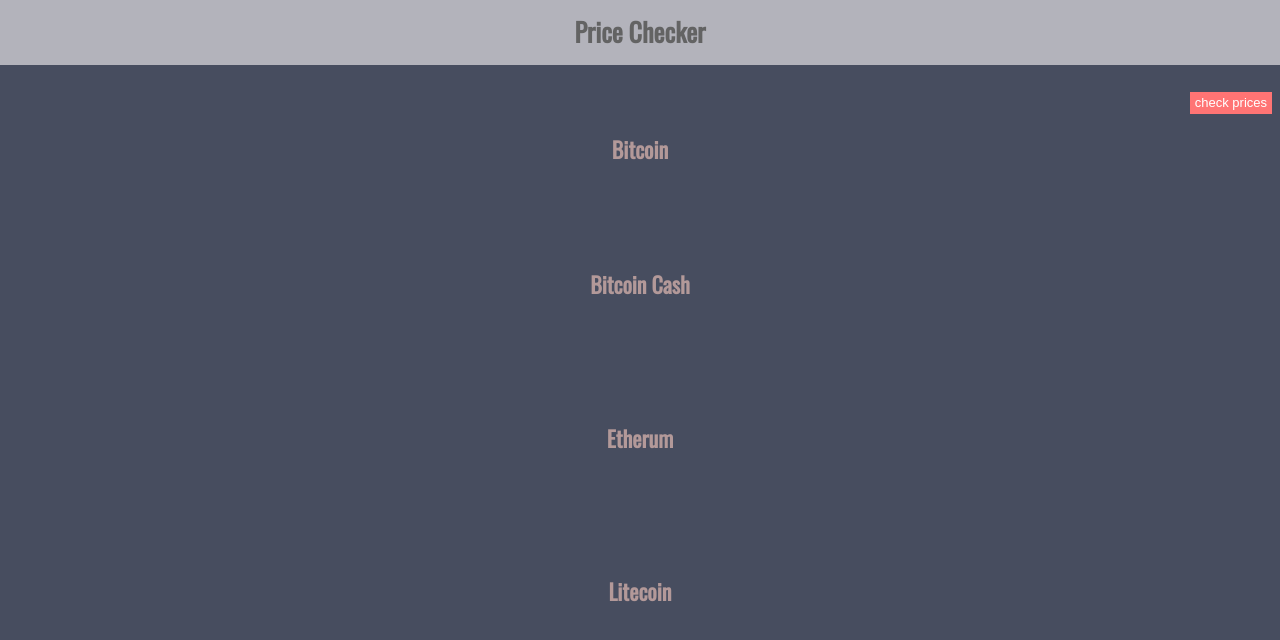
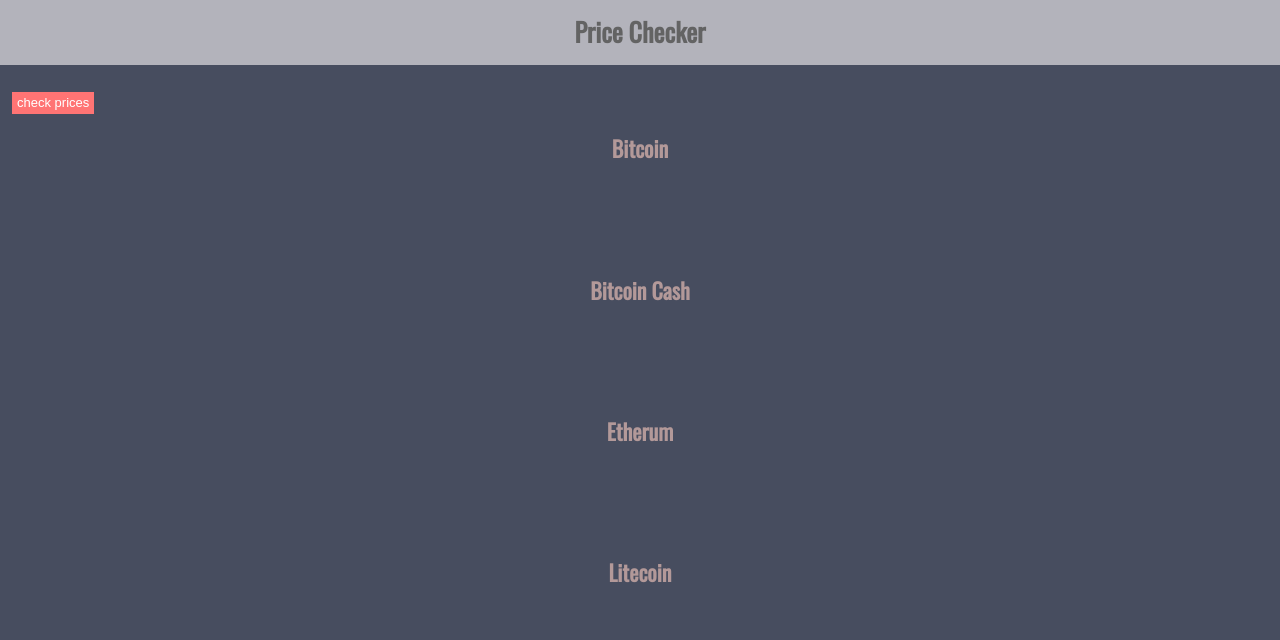
Before and after one commit to jacobg1/crypto-checker, a React (Create React App) app: page / in a window 1280 px wide. Shown: the top 640 px of the page. Built offline with nearby package versions, Linux system fonts and the light colour scheme.

Commit message:
add button

```diff
--- a/package.json
+++ b/package.json
@@ -4,6 +4,7 @@
   "private": true,
   "dependencies": {
     "axios": "^0.17.1",
+    "jquery": "^3.3.1",
     "react": "^16.2.0",
     "react-dom": "^16.2.0",
     "react-scripts": "1.1.1",
--- a/src/App.css
+++ b/src/App.css
@@ -30,26 +30,26 @@
   font-family: 'Oswald', sans-serif;
 }
 
+.App p {
+  padding-top: 28px;
+  color: white;
+}
+
 .bitcoin,
 .etherum,
 .bitcoinCash,
 .litecoin {
   width: 100%;
-  height: 135px;
-}
-
-.bitcoin {
-  padding-top: 50px;
+  height: 123px;
 }
 
 .checkButton {
   background-color: #ff7474;
   border: 0;
-  display: inline-block;
-  float: right;
+  display: block;
   color: white;
   margin-top: 27px;
-  margin-right: 8px;
+  margin-left: 12px;
   padding: 3px 5px 4px 5px;
   font-size: 13px;
 }
--- a/src/App.js
+++ b/src/App.js
@@ -2,6 +2,7 @@
 import logo from './logo.svg';
 import './App.css';
 import 'whatwg-fetch';
+import $ from 'jquery';
 
 
 
@@ -15,10 +16,7 @@
       bch: ''
     }
     // this.getBtc = this.getBtc.bind(this)
-    // this.getBtc()
-    // this.getEth()
-    // this.getLtc()
-    // this.getBch()
+
   }
     getBtc () {
       fetch('https://api.coinbase.com/v2/prices/BTC-USD/spot')
@@ -68,6 +66,12 @@
           console.log('BCH', this.state.bch)
         })
     }
+    showPrices() {
+      this.getBtc()
+      this.getEth()
+      this.getLtc()
+      this.getBch()
+    }
 
   render() {
     return (
@@ -76,7 +80,7 @@
         <h1>Price Checker</h1>
       </div>
       <div className="flexContainer">
-      <button className="checkButton">check prices</button>
+      <button className="checkButton" onClick={()=>this.showPrices()}>check prices</button>
         <div className="bitcoin">
           <h2>Bitcoin</h2>
           <p>{this.state.btc}</p>
--- a/src/app.scss
+++ b/src/app.scss
@@ -26,6 +26,11 @@
         color: #b39999;
         font-family: 'Oswald', sans-serif;
     }
+    p {
+        // display: inline-block;
+        padding-top: 28px;
+        color: white;
+    }
 }
 
 .flexContainer {
@@ -38,21 +43,21 @@
 .bitcoinCash,
 .litecoin {
     width: 100%;
-    height: 135px;
+    height: 123px;
 }
 
 .bitcoin {
-    padding-top: 50px
+    // padding-top: 50px
 }
 
 .checkButton {
     background-color: #ff7474;
     border: 0;
-    display: inline-block;
-    float: right;
+    display: block;
+    // float: right;
     color: white;
     margin-top: 27px;
-    margin-right: 8px;
+    margin-left: 12px;
     padding: 3px 5px 4px 5px;
     font-size: 13px;
     &:focus {
```
Also changed, not shown: 2 other files (tests, documents, lock files or other folders).
